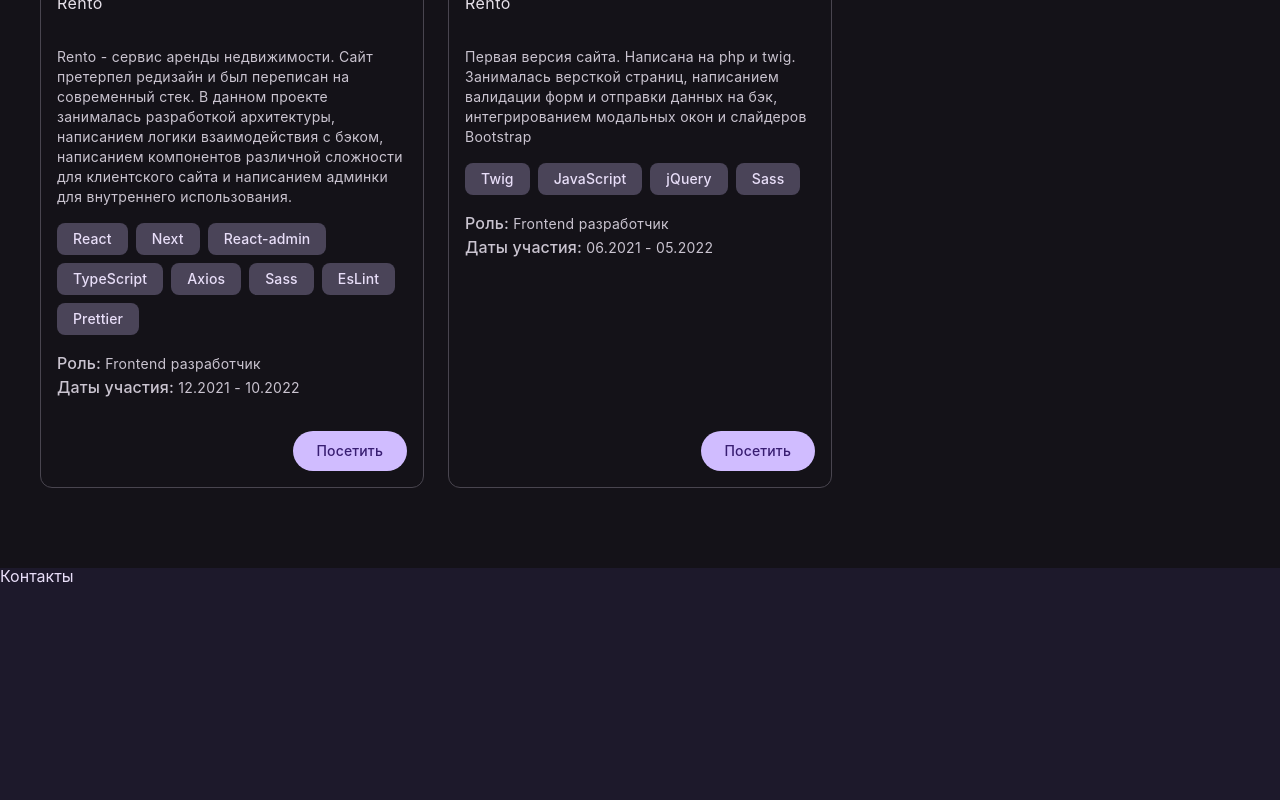
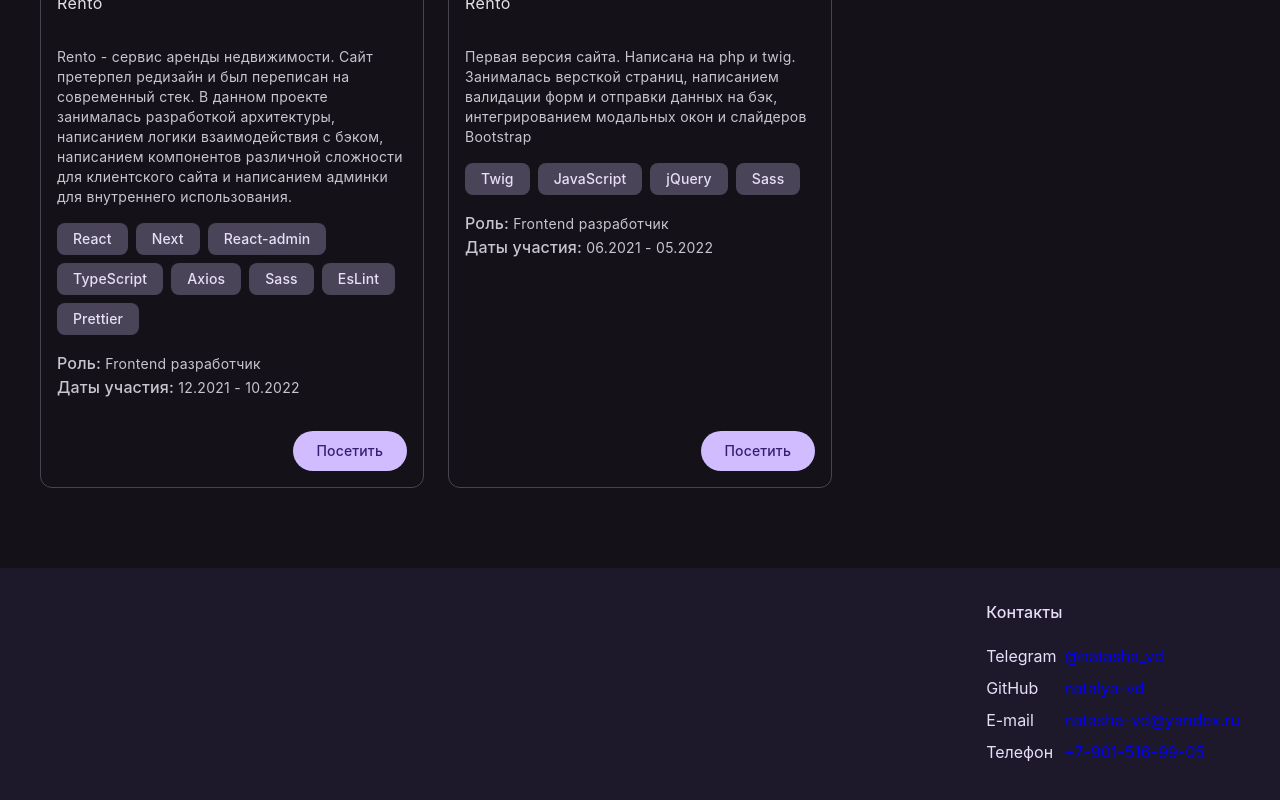
Before and after one commit to natalya-vd/portfolio, a React (Vite) app: page / in a window 1280 px wide. Shown: the part 1140-1940 px from the top of the page. Built offline with nearby package versions, Linux system fonts and the light colour scheme.

Commit message:
add Contacts

```diff
--- a/src/layouts/main-layout/MainLayout.module.css
+++ b/src/layouts/main-layout/MainLayout.module.css
@@ -40,6 +40,29 @@
 
 .footer {
   min-height: 50vh;
+  padding: var(--spacing-xxl) 0;
   color: var(--secondary-fixed);
   background-color: var(--on-secondary-fixed);
 }
+
+.footer__title {
+  margin-bottom: var(--spacing-xl);
+}
+
+.footer__content {
+  display: flex;
+  justify-content: space-between;
+  gap: var(--spacing-l);
+}
+
+.footer__list {
+  display: flex;
+  flex-direction: column;
+  gap: var(--spacing-l);
+}
+
+.footer__item {
+  display: grid;
+  grid-template-columns: 70px 1fr;
+  gap: var(--spacing-md);
+}
--- a/src/layouts/main-layout/MainLayout.tsx
+++ b/src/layouts/main-layout/MainLayout.tsx
@@ -34,7 +34,35 @@ export const MainLayout = ({ children }: IMainLayoutProps): JSX.Element => {
 
       <div className={classnames(styles.content)}>{children}</div>
 
-      <footer className={classnames(styles.footer)}>Контакты</footer>
+      <footer className={classnames(styles.footer)}>
+        <div className="container">
+          <div className={classnames(styles['footer__content'])}>
+            <div></div>
+
+            <div>
+              <h2 className={classnames(styles['footer__title'], 'typography-title-medium')}>Контакты</h2>
+              <ul className={classnames(styles['footer__list'])}>
+                <li className={classnames(styles['footer__item'])}>
+                  <span>Telegram</span>
+                  <a href="https://t.me/natasha_vd" target="_blank">@natasha_vd</a>
+                </li>
+                <li className={classnames(styles['footer__item'])}>
+                  <span>GitHub</span>
+                  <a href="https://github.com/natalya-vd" target="_blank">natalya-vd</a>
+                </li>
+                <li className={classnames(styles['footer__item'])}>
+                  <span>E-mail</span>
+                  <a href="mailto:natasha-vd@yandex.ru">natasha-vd@yandex.ru</a>
+                </li>
+                <li className={classnames(styles['footer__item'])}>
+                  <span>Телефон</span>
+                  <a href="tel:+9015169905">+7-901-516-99-05</a>
+                </li>
+              </ul>
+            </div>
+          </div>
+        </div>
+      </footer>
     </div>
   );
 }
--- a/src/pages/home/Home.module.css
+++ b/src/pages/home/Home.module.css
@@ -23,8 +23,6 @@
 
 .main-section__subtitle {
   margin-left: 50px;
-  font-size: 38px;
-  line-height: 60px;
 }
 
 .projects-section {
--- a/src/pages/home/Home.tsx
+++ b/src/pages/home/Home.tsx
@@ -14,7 +14,7 @@ export const HomePage = (): JSX.Element => {
           <div className={classnames(styles['main-section__wrapper'], 'container')}>
             <p className={classnames(styles['main-section__title'])}>Наталья</p>
             <p className={classnames(styles['main-section__title'])}>Вдовыдченко -</p>
-            <h1 className={classnames(styles['main-section__subtitle'])}>
+            <h1 className={classnames(styles['main-section__subtitle'], 'typography-display-small')}>
               frontend разработчик
               <span>{"{ }"}</span>
             </h1>
```
